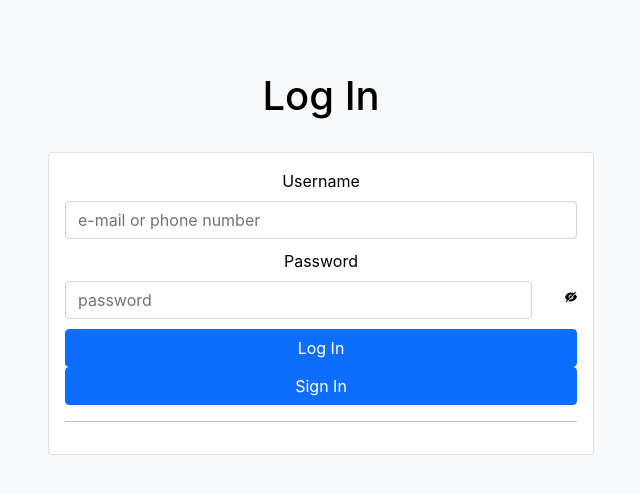
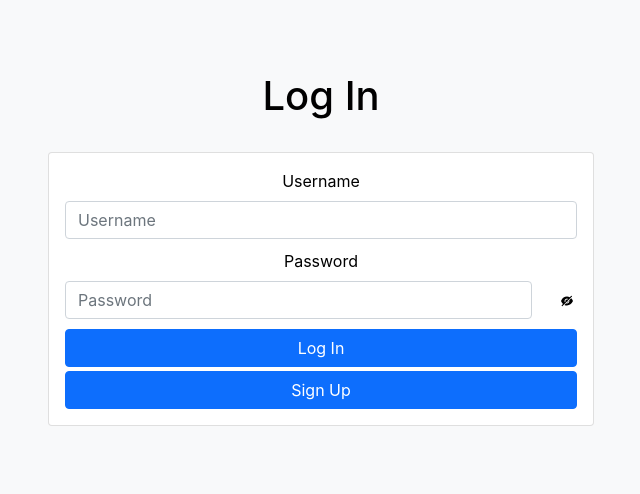
Before and after one commit to Dragonflares/TACS-1C-2022-Grupo2, a React (Create React App) app in the folder frontend/: page /log-in in a window 1280 px wide. Shown: the top 494 px of the page, without its empty margins (319-959 px from the left). Built offline with nearby package versions, Linux system fonts and the light colour scheme.

Commit message:
Sign Up form works, Cors still fails

```diff
--- a/frontend/src/pages/login/index.js
+++ b/frontend/src/pages/login/index.js
@@ -81,7 +81,7 @@ export class LogIn extends Component {
                                         <Card.Text>
                                             <Form.Group controlId="formBasicEmail">
                                                 <Form.Label>Username</Form.Label>
-                                        <Form.Control name="username" type="email" placeholder="e-mail or phone number"
+                                                <Form.Control name="username" type="text" placeholder="Username"
                                                     value={this.state.username}
                                                     onChange={this.handleChange}/>
                                                 <Form.Text className="text-muted">
@@ -91,11 +91,14 @@ export class LogIn extends Component {
                                                 <div className='_6lux'>
                                                 <Form.Label>Password</Form.Label>
                                                 <Row>
-                                            <Col sm={11}>
-                                                <input class="form-control form-control--rounded col-xs-2" name="password" id="password" type={this.state.type} placeholder="password" value={this.state.password} onChange={this.handleChange}/>
+                                                    <Col xs={12} sm={11}>
+                                                        <input class="form-control form-control--rounded col-xs-2" name="password"
+                                                             id="password" type={this.state.type} placeholder="Password"
+                                                             value={this.state.password} onChange={this.handleChange}/>
                                                     </Col>
-                                            <Col sm={1}>
-                                                <Button className={'buttonHiden'} variant="outline-light" size="sm" onClick={this.showHide}>
+                                                    <Col xs={12} sm={1} className="py-1">
+                                                        <Button className="buttonHiden px-0" variant="outline-light" size="sm"
+                                                            onClick={this.showHide}>
                                                             {
                                                                 this.state.type === 'text'?<AiFillEye color='black'/>:<AiFillEyeInvisible color='black'/>
                                                             }
@@ -103,19 +106,20 @@ export class LogIn extends Component {
                                                     </Col>
                                                 </Row>
                                                 </div>
+                                            </Form.Group>
+                                            <Row>
                                                 <div className="d-grid gap-2" onClick={this.handleSubmit}>
                                                     <Button variant="primary" >
                                                         Log In
                                                     </Button>
                                                 </div>
-                                        <div className="d-grid gap-2" onClick={this.toggleSigIn}>
+                                                <div className="d-grid gap-2 pt-1" onClick={this.toggleSigIn}>
                                                     <Button variant="primary" >
-                                                Sign In
+                                                        Sign Up
                                                     </Button>
                                                 </div>
-                                        <hr/>
                                                 <PopUpCustom show={this.state.showModal} handleClose={this.toggleSigIn} position="right center"/>
-                                    </Form.Group>
+                                            </Row>
                                         </Card.Text>
                                     </Card.Body>
                                 </Card>
--- a/frontend/src/pages/login/popUp/PopUpCustom.js
+++ b/frontend/src/pages/login/popUp/PopUpCustom.js
@@ -1,34 +1,117 @@
 import React, {Component } from 'react'
 import Popup from 'reactjs-popup'
-import { Modal } from 'react-bootstrap';
+import { FormGroup, Modal, Row } from 'react-bootstrap';
 import Button from 'react-bootstrap/Button'
-import Card from 'react-bootstrap/Card';
 import Form from 'react-bootstrap/Form';
+import {createUser} from '../../../services/userService'
+import Col from 'react-bootstrap/Col';
+import { AiFillEyeInvisible, AiFillEye } from 'react-icons/ai';
 
 export class PopUpCustom extends Component {
 
   constructor(props){
     super(props);
+    this.state = {
+      username : '',
+      password : '',
+      type : 'password',
+    }
+  }
+
+  handleChange= (event) => {
+      const target = event.target;
+      const value = target.value;
+      const name = target.name;
+
+      this.setState ({
+          [name] : value,
+      });
+  }
+
+  showHide = () => {
+    this.setState({
+        type: this.state.type === 'text' ? 'password' : 'text'
+    });
   }
 
   handleSave = () => {
+    const {username, password} = this.state;
+//VER DE AGREGAR UN INICADOR DE LOADING
+    createUser({
+      username : username,
+      password : password
+    }).then(
+      response => {
+          if(response.status === 200){
+              console.log('Creacion de user correcta');
+          }else{
+              console.log('Fallo Creacion de user');
+          }
+          this.handleHide();
+      }
+    );
+  }
 
+  handleHide = () => {
+    this.setState({
+      username : '',
+      password : '',
+      type : 'password',
+    });
+    this.props.handleClose();
   }
 
   render(){
 
     return (
       <>
-        <Modal show={this.props.show} onHide={this.props.handleClose}>
+        <Modal show={this.props.show} onHide={this.handleHide} backdrop="static" centered>
           <Modal.Header closeButton>
-            <Modal.Title>Modal heading</Modal.Title>
+            <Modal.Title>Create Account</Modal.Title>
           </Modal.Header>
-          <Modal.Body>Woohoo, you're reading this text in a modal!</Modal.Body>
+          <Modal.Body>
+            <Form>
+              <FormGroup>
+                <Row>
+                  <Form.Group controlId="formBasicEmail">
+                      <Form.Label>Username</Form.Label>
+                      <Form.Control name="username" type="text" placeholder="Username"
+                          value={this.state.username}
+                          onChange={this.handleChange}/>
+                      <Form.Text className="text-muted">
+                      </Form.Text>
+                  </Form.Group>
+                </Row>
+                <Row>
+                  <Form.Group controlId="formBasicPassword">
+                      <div className='_6lux'>
+                      <Form.Label>Password</Form.Label>
+                      <Row>
+                          <Col xs={12} sm={11}>
+                              <input class="form-control form-control--rounded col-xs-2" name="password"
+                                    id="password" type={this.state.type} placeholder="Password"
+                                    value={this.state.password} onChange={this.handleChange}/>
+                          </Col>
+                          <Col xs={1} sm={1} className="py-1">
+                              <Button className="buttonHiden px-0" variant="outline-light" size="sm"
+                                  onClick={this.showHide}>
+                                  {
+                                      this.state.type === 'text'?<AiFillEye color='black'/>:<AiFillEyeInvisible color='black'/>
+                                  }
+                              </Button>
+                          </Col>
+                      </Row>
+                      </div>
+                  </Form.Group>
+                </Row>
+              </FormGroup>
+            </Form>
+          </Modal.Body>
           <Modal.Footer>
-            <Button variant="secondary" onClick={this.props.handleClose}>
+            <Button variant="secondary" onClick={this.handleHide}>
               Close
             </Button>
-            <Button variant="primary" onClick={this.props.handleClose}>
+            <Button variant="primary" onClick={this.handleSave}>
               Save Changes
             </Button>
           </Modal.Footer>
--- a/frontend/src/services/appService.js
+++ b/frontend/src/services/appService.js
@@ -10,7 +10,7 @@ export function IsAuthenticated(){
     return localStorage.getItem('jwt') ? true : false;
 }
 
-function getAuthHeader () {
+export function getAuthHeader () {
     const token = localStorage.getItem('jwt');
 
     return {
@@ -19,7 +19,7 @@ function getAuthHeader () {
 }
 
 export async function post(resource , data , headerExtra = null){
-    let config = this.getAuthHeader();
+    let config = getAuthHeader();
 
     if(headerExtra !== null){
         config.headers = {
@@ -32,7 +32,7 @@ export async function post(resource , data , headerExtra = null){
 }
 
 export async function get(resource, queryParams = null, headerExtra = null){
-    let config = this.getAuthHeader();
+    let config = getAuthHeader();
 
     if(headerExtra !== null){
         config.headers = {
@@ -50,7 +50,7 @@ export async function get(resource, queryParams = null, headerExtra = null){
 }
 
 export async function put(resource, data, headerExtra = null){
-    let config = this.getAuthHeader();
+    let config = getAuthHeader();
 
     if(headerExtra !== null){
         config.headers = {
@@ -63,7 +63,7 @@ export async function put(resource, data, headerExtra = null){
 }
 
 export async function patch(resource, data, headerExtra = null){
-    let config = this.getAuthHeader();
+    let config = getAuthHeader();
 
     if(headerExtra !== null){
         config.headers = {
@@ -77,7 +77,7 @@ export async function patch(resource, data, headerExtra = null){
 
 
 export async function deleteRes(resource, headerExtra = null){
-    let config = this.getAuthHeader();
+    let config = getAuthHeader();
 
     if(headerExtra !== null){
         config.headers = {
--- a/frontend/src/services/userService.js
+++ b/frontend/src/services/userService.js
@@ -1,4 +1,8 @@
+import axios from 'axios';
 import {put} from './appService';
+import Config from '../appConfig.json';
+
+const url = Config.ApiURL;
 
 export async function createUser(data){
     return axios.post(`${url}/authorization`, data);
```
Lines whose indentation alone changed are shown as unchanged.
